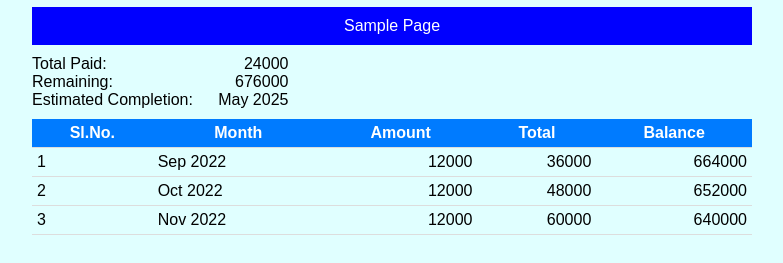
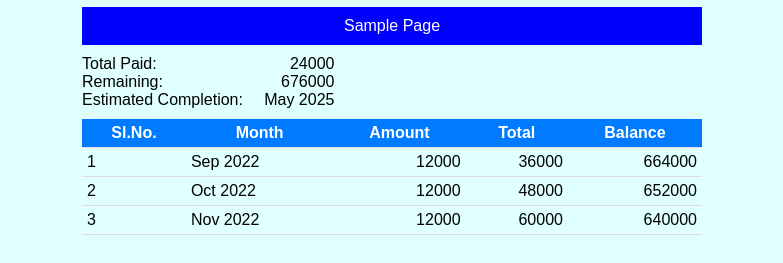
Before and after one commit to yusy4code/loan-repayment-app, a plain HTML site: page schedule.html in a window 1280 px wide. Shown: the part 85-348 px from the top of the page, without its empty margins (248-1031 px from the left). Drawn offline with Linux system fonts and the light colour scheme.

Commit message:
adjust some style

```diff
--- a/style.css
+++ b/style.css
@@ -10,7 +10,7 @@ body {
 }
 
 .container {
-  max-width: 720px;;
+  max-width: 620px;
   margin:0 auto;
 }
 
@@ -26,7 +26,6 @@ body {
 .btn {
   text-decoration: none;
   display: inline-block;
-  padding:5px;
   margin-bottom: 10px;
   border:none;
   cursor: pointer;
@@ -64,11 +63,11 @@ body {
 
 .info-heading {
   display: inline-block;
-  width: 50%;
+  width: 55%;
 }
 .info-details {
   display: inline-block;
-  width: 20%;
+  width: 25%;
   text-align: right;
 }
 @media only screen and (max-width: 600px) {
```
